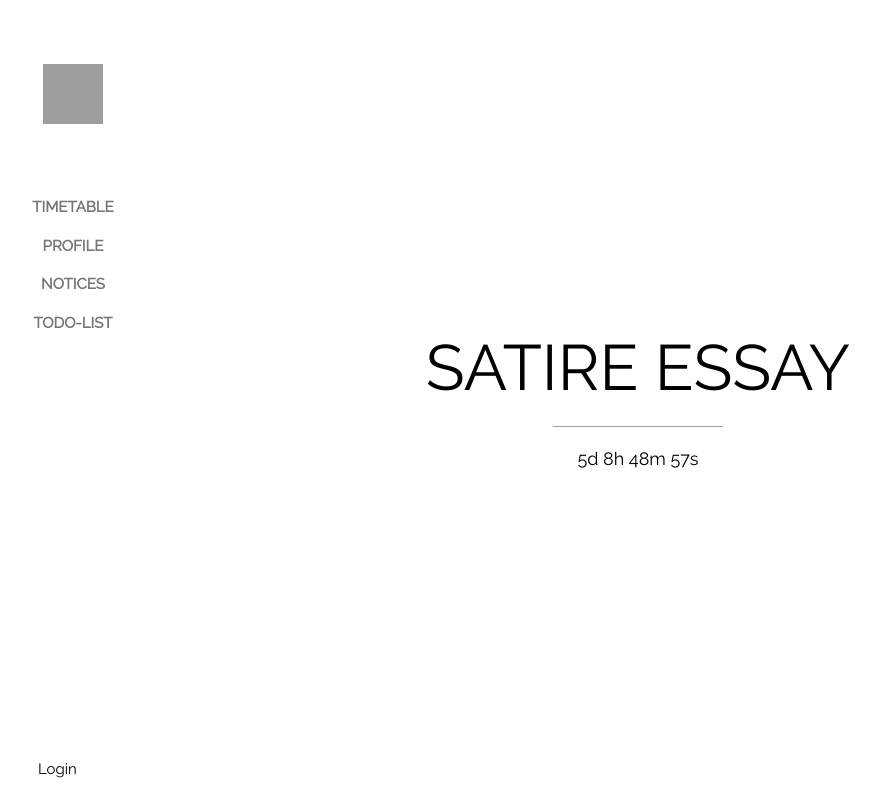
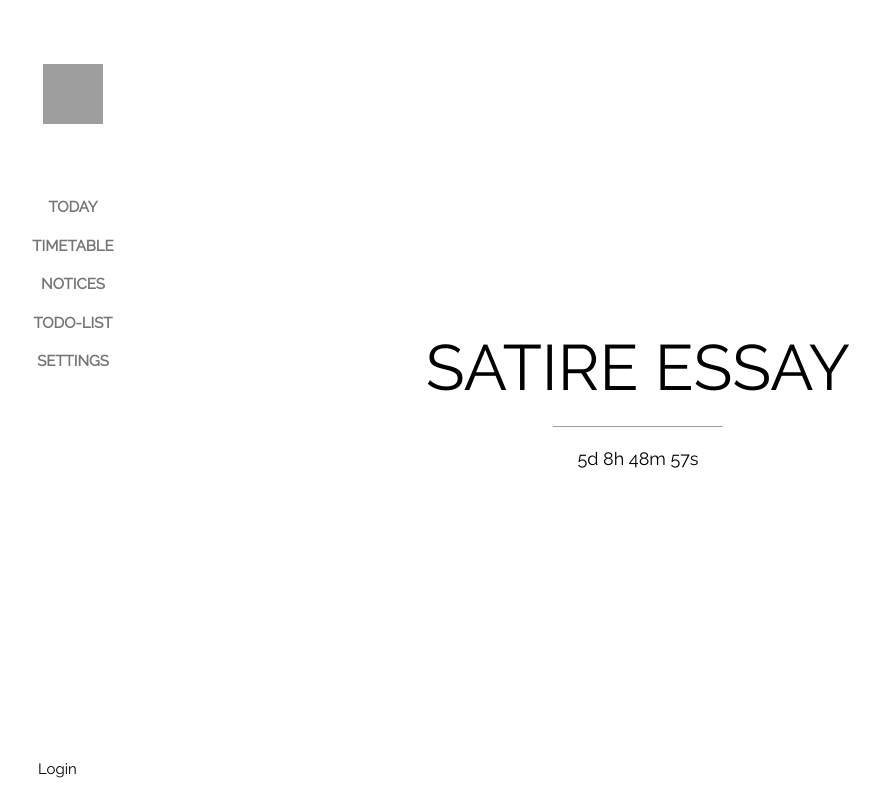
Before and after one commit to kyb3r/sbhs.me, a Flask app: page / in a window 1280 px wide. Shown: the whole page, without its empty margins (2-882 px from the left). Run offline with Flask 2, Linux system fonts and the light colour scheme; grey boxes are pictures that could not be loaded.

Commit message:
added settings button

```diff
--- a/templates/countdown.html
+++ b/templates/countdown.html
@@ -33,10 +33,11 @@ body, html {height: 100%}
       <div class="w3-padding-64 w3-center">
         <img height="60" width="60" src="http://freevector.co/wp-content/uploads/2014/05/84221-big-clock.png">
       </div>
+      <a href="/api/timetable/timetable.json" class="w3-bar-item w3-button">TODAY</a>
       <a href="/api/timetable/timetable.json" class="w3-bar-item w3-button">TIMETABLE</a>
-      <a href="/profile"  class="w3-bar-item w3-button">PROFILE</a>
       <a href="/notices" class="w3-bar-item w3-button">NOTICES</a>
       <a href="/todo" class="w3-bar-item w3-button">TODO-LIST</a>
+      <a href="/profile" class="w3-bar-item w3-button">SETTINGS</a>
 
     </div>
   <div class="w3-display-topleft w3-padding-large w3-xlarge">
--- a/templates/template.html
+++ b/templates/template.html
@@ -35,12 +35,11 @@ body, html {height: 100%}
       <div class="w3-padding-64 w3-center">
         <img height="60" width="60" src="http://freevector.co/wp-content/uploads/2014/05/84221-big-clock.png">
       </div>
-
       <a href="/api/timetable/timetable.json" class="w3-bar-item w3-button">TODAY</a>
       <a href="/api/timetable/timetable.json" class="w3-bar-item w3-button">TIMETABLE</a>
       <a href="/notices" class="w3-bar-item w3-button">NOTICES</a>
       <a href="/todo" class="w3-bar-item w3-button">TODO-LIST</a>
-      <a href="/profile"  class="w3-bar-item w3-button">SETTINGS</a>
+      <a href="/profile" class="w3-bar-item w3-button">SETTINGS</a>
 
     </div>
 
```
